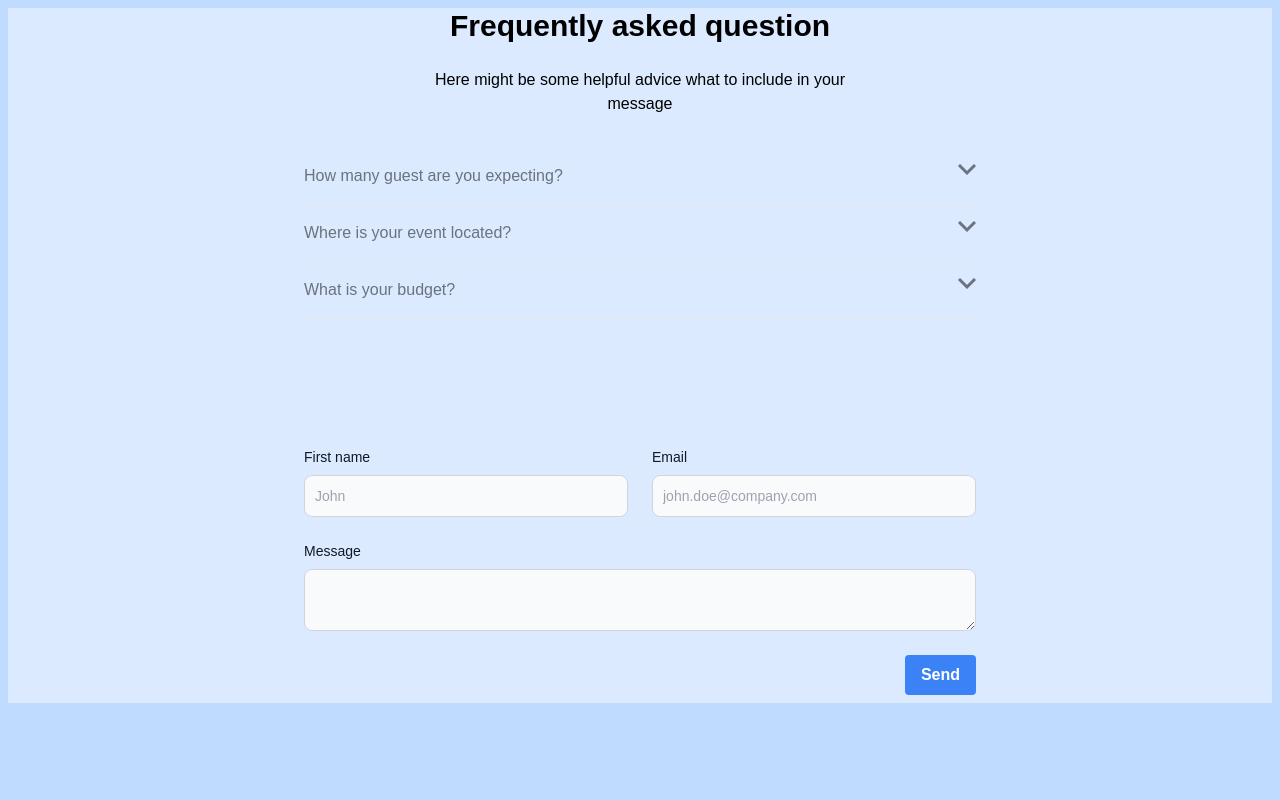
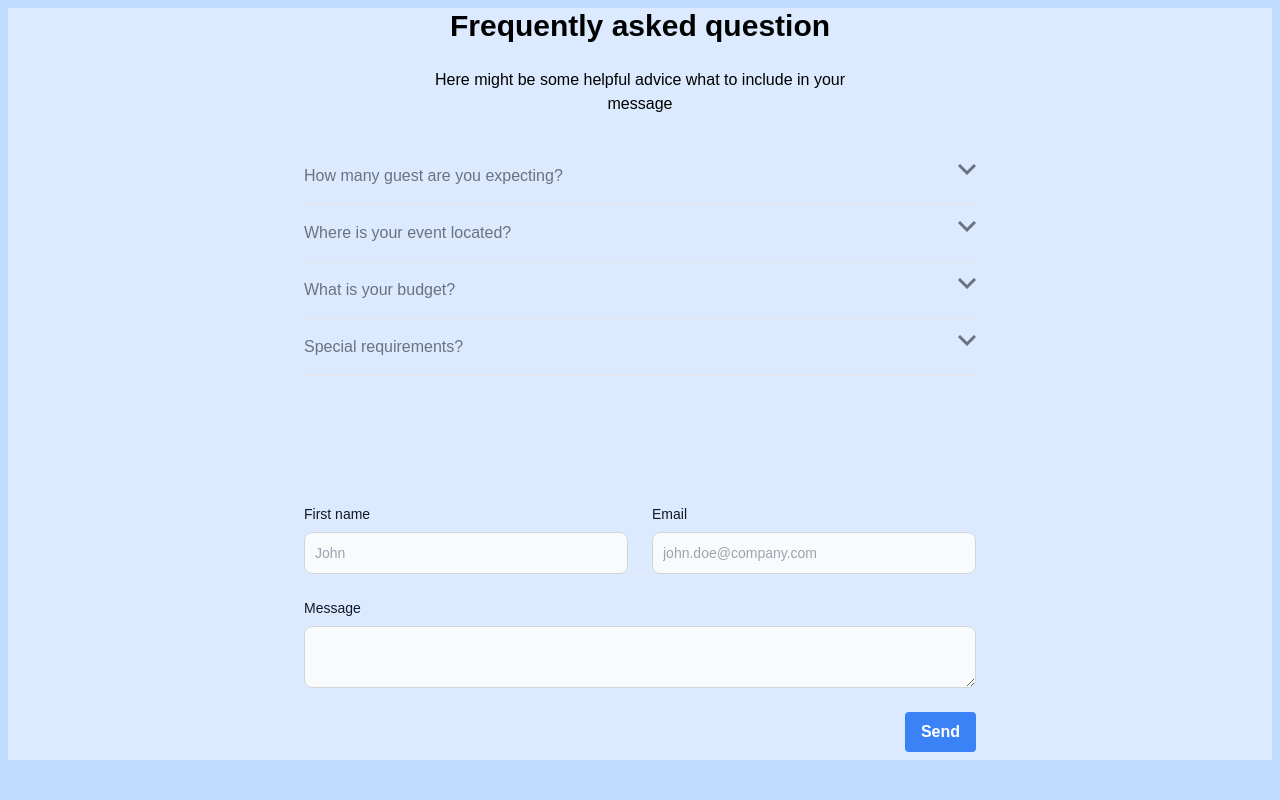
Before and after one commit to tomppatomppa/westmusic, a React (Create React App) app: page /contact in a window 1280 px wide. Shown: the top 800 px of the page. Built offline with nearby package versions, Linux system fonts and the light colour scheme.

Commit message:
fix notification

```diff
--- a/src/components/Faq.js
+++ b/src/components/Faq.js
@@ -19,21 +19,24 @@ const Faq = () => {
               title={'How many guest are you expecting?'}
               index={1}
               text={
-                "Lorem Ipsum is simply dummy text of the printing and typesetting industry. Lorem Ipsum has been the industry's standard dummy text ever since the 1500s"
+                'Specify how many quest are expected to attend. For example 50-150 quests'
               }
             />
             <Faqtab
               title={'Where is your event located?'}
               index={2}
-              text={
-                "Lorem Ipsum is simply dummy text of the printing and typesetting industry. Lorem Ipsum has been the industry's standard dummy text ever since the 1500s"
-              }
+              text={'Where is the event supposed to take place?'}
             />
             <Faqtab
               title={'What is your budget?'}
               index={2}
+              text={'Give a estimate of your budget for the event'}
+            />
+            <Faqtab
+              title={'Special requirements?'}
+              index={2}
               text={
-                "Lorem Ipsum is simply dummy text of the printing and typesetting industry. Lorem Ipsum has been the industry's standard dummy text ever since the 1500s"
+                'Are you going to need some special made music of requests?'
               }
             />
           </div>
--- a/src/components/Notification.js
+++ b/src/components/Notification.js
@@ -2,7 +2,7 @@ const Notification = ({ message }) => {
   if (message === null) return
   return (
     <div
-      className={`mx-auto my-12 text-center ${
+      className={`mx-auto my-12 text-center rounded-lg ${
         message.type === 'alert' ? 'bg-red-400' : 'bg-green-400'
       } max-w-2xl`}
     >
--- a/src/routes/contact.js
+++ b/src/routes/contact.js
@@ -37,12 +37,11 @@ const Contact = () => {
     <div
       id="container"
       className="
-    bg-blue-200 p-2"
+    bg-blue-200 p-2 "
     >
       <div className=" bg-blue-100">
         <Faq />
 
-        <Notification message={notification} />
         <div className="mb-60 max-w-2xl mx-auto">
           <form onSubmit={submitForm}>
             <div className="grid gap-6 mb-6 md:grid-cols-2">
@@ -98,6 +97,7 @@ const Contact = () => {
                 name="message"
               ></textarea>
             </div>
+            <Notification message={notification} />
             <div className="flex justify-end ">
               <button
                 className="mb-2 bg-blue-500 hover:bg-blue-700 text-white font-bold py-2 px-4 rounded"
```
